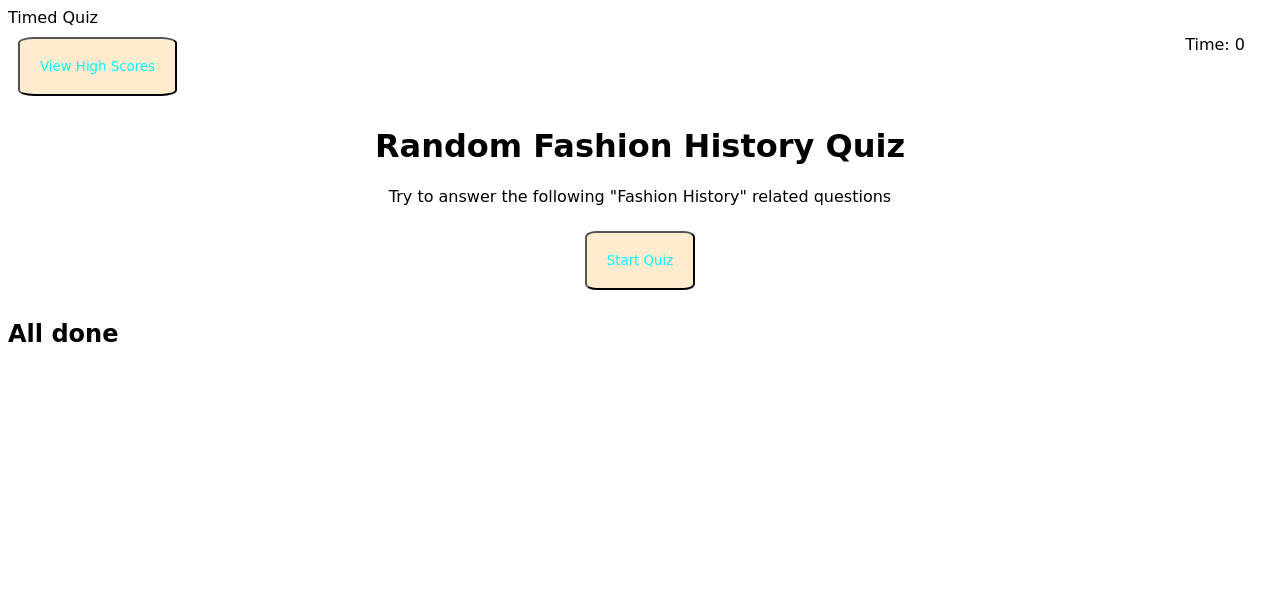
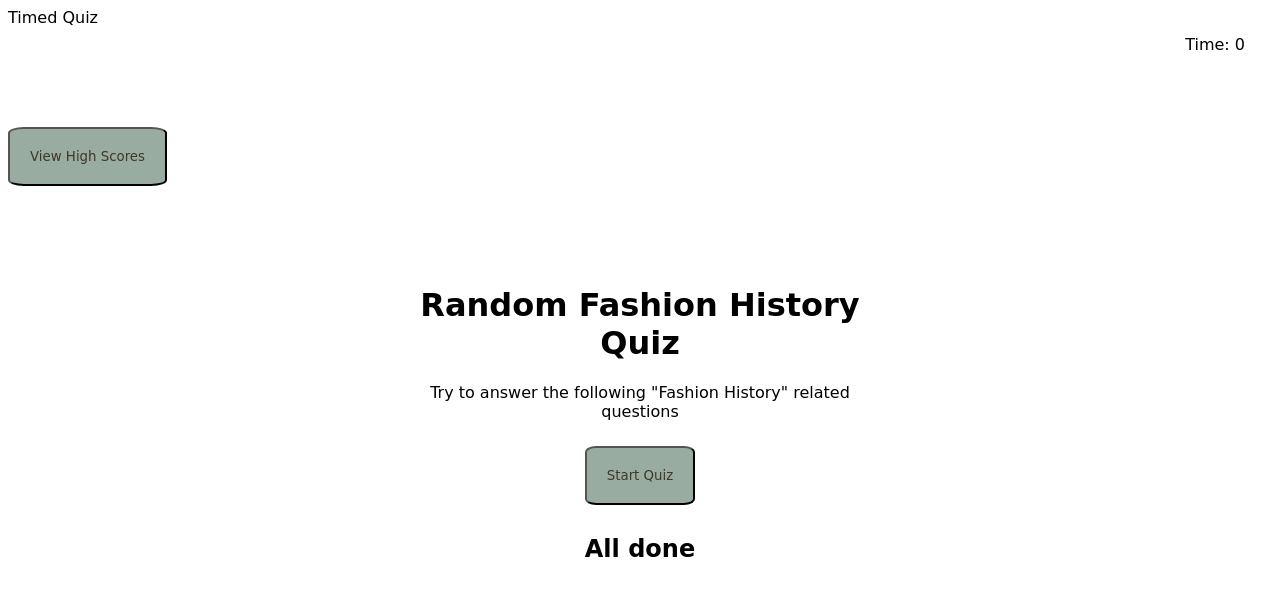
Before and after one commit to HaleighElkins/Timed-Quiz, a plain HTML site: page index.html in a window 1280 px wide. Drawn offline with Linux system fonts and the light colour scheme; files whose address does not match are found by name.

Commit message:
added css for highscore page

```diff
--- a/assets/css/sytle.css
+++ b/assets/css/sytle.css
@@ -27,8 +27,8 @@ button {
     display: inline-block;
     margin: 10px;
     /* cursor:pointer; */
-    color:aqua;
-    background-color:blanchedalmond;
+    color:#3F3728;
+    background-color:#98ACA2;
     border-radius: 10%;
     border: 0%;
     padding: 20px;
@@ -42,6 +42,17 @@ background-color: aliceblue;
     display: block;
 }
 
+.quiz, .scores {
+text-align: center;
+margin: 100px auto 0 auto;
+max-width: 500px;
+}
+
+ol {
+    padding-left: 20px;
+    max-height: 500px;
+    overflow: auto;
+}
 
 
 
```
